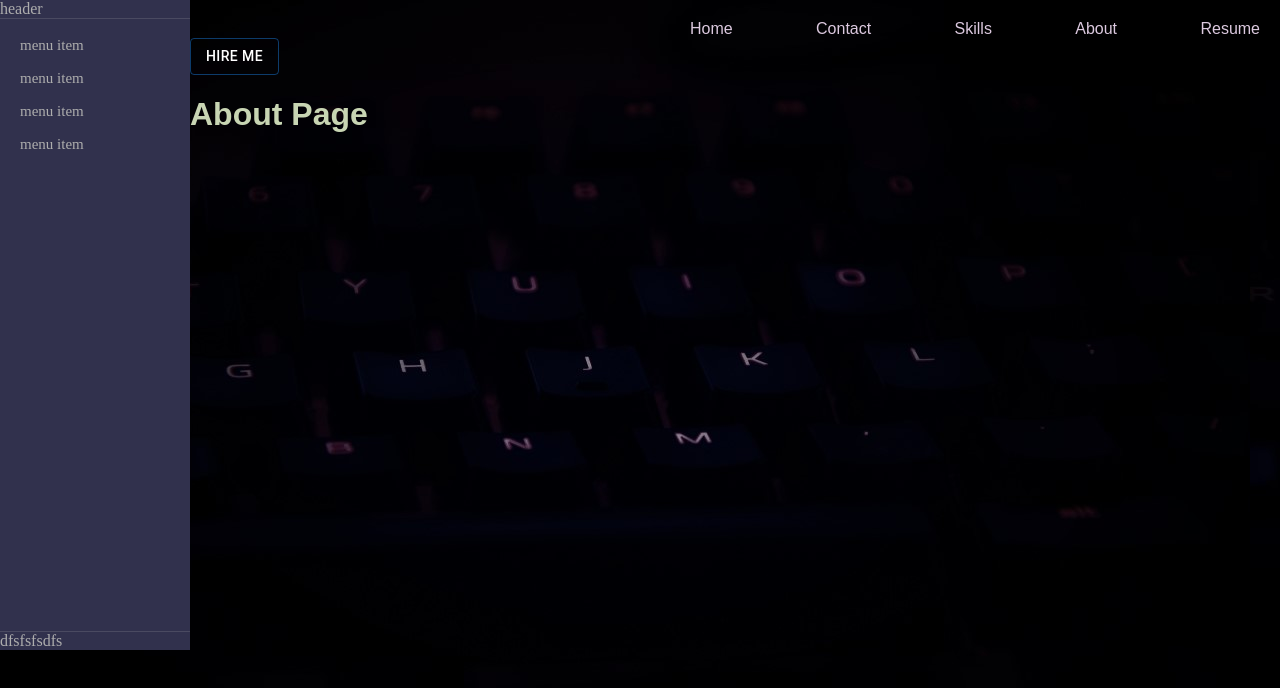
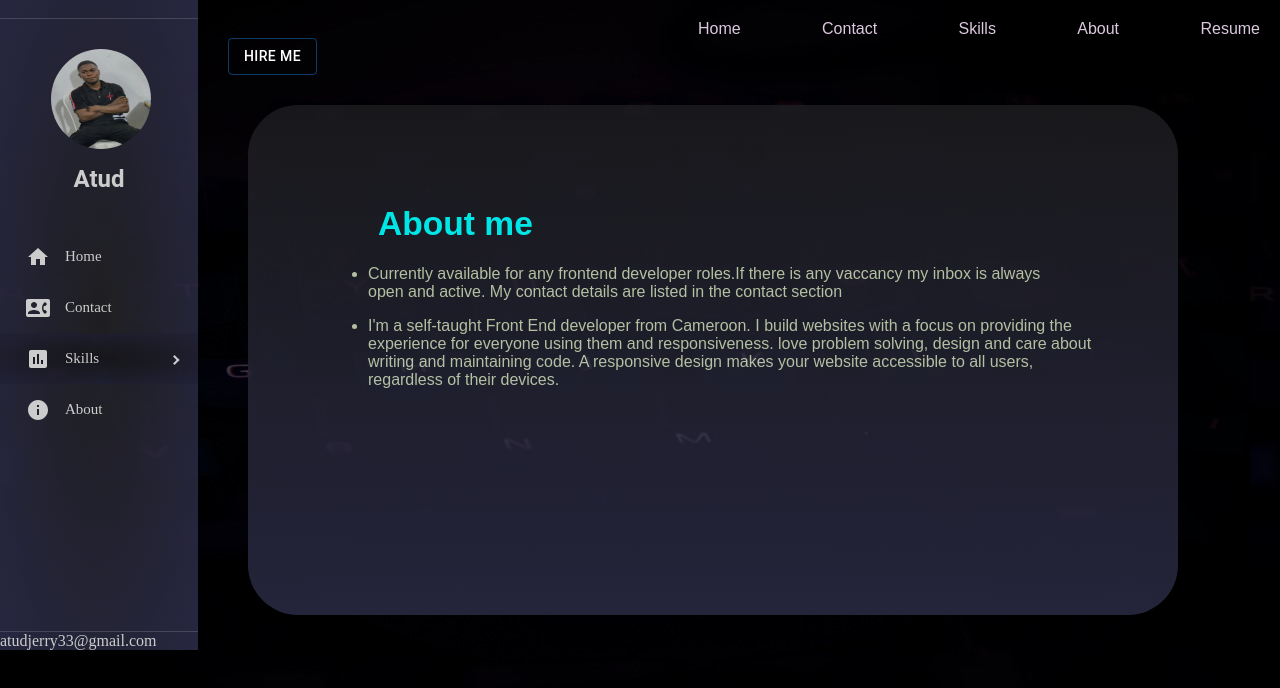
Before and after one commit to AtudJerry/My-Portfolio, a React (Create React App) app: page /Components/About in a window 1280 px wide. Shown: the top 688 px of the page. Built offline with nearby package versions, Linux system fonts and the light colour scheme.

Commit message:
all pages created

```diff
--- a/package.json
+++ b/package.json
@@ -12,9 +12,11 @@
     "@testing-library/jest-dom": "^5.16.5",
     "@testing-library/react": "^13.4.0",
     "@testing-library/user-event": "^13.5.0",
+    "emoji-picker-react": "^4.4.8",
     "formik": "^2.2.9",
     "nivo": "^0.31.0",
     "react": "^18.2.0",
+    "react-bootstrap": "^2.7.4",
     "react-dom": "^18.2.0",
     "react-icons": "^4.8.0",
     "react-material-ui-calendar": "^0.2.3",
--- a/src/App.css
+++ b/src/App.css
@@ -5,13 +5,17 @@ body{
 
 
 }
+h3{
+  font-style: oblique;
+  color: aqua;
+}
 
 a {
   text-decoration: none;
   color: rgb(220, 201, 223);
 }
 a:hover{
-  color: rgb(203, 170, 218);
+  color: rgb(98, 15, 143);
 }
 .container{
   transition: 0.3s ease-out 0s !important;
@@ -53,3 +57,136 @@ a:hover{
     display: flex;
     position: relative;
   }
+  .sidebar{
+
+    /* border-radius : 80%;
+    opacity : 0.6; */
+    /* background-color: blue; */
+  }
+  .sub{
+    background-image: radial-gradient(rgb(27, 27, 30),rgb(42, 42, 68, 0.952));
+    margin-left : 0px;
+  }
+
+
+  /* contact page style */
+
+
+  .contactpage{
+    width: 770px;
+    height: 350px;
+    margin-left: 50px;
+
+    /* t(rgb(38, 38, 41),rgba(51, 51, 86, 0.952)); */
+
+    background-image: linear-gradient(rgb(27, 27, 30), rgba(42, 42, 68, 0.952));
+    border-radius: 50px;
+    padding: 10px;
+    margin-top: 30px;
+    text-shadow: 3.3em;
+    box-shadow: 50em;
+    opacity: 0.9;
+    padding: 80px;
+
+  }
+  .contact-text{
+    margin-left: 50px;
+    margin-top: 20px;
+    color: aqua;
+    font-size: 2.1em;
+    opacity: 20.9;
+    size: 700px;
+  }
+  .contactnotes{
+   margin-left: 60px;
+   margin-right: 60px;
+   background-image: none;
+   color: beige;
+   font-style: italic;
+   font-family: monospace;
+  }
+ .row{
+  color: white;
+ }
+
+
+
+ /* skills */
+
+ .skillspage{
+  width: 770px;
+  height: 350px;
+  margin-left: 50px;
+
+  /* t(rgb(38, 38, 41),rgba(51, 51, 86, 0.952)); */
+
+  background-image: linear-gradient(rgb(27, 27, 30), rgba(42, 42, 68, 0.952));
+  border-radius: 50px;
+  padding: 10px;
+  margin-top: 30px;
+  text-shadow: 3.3em;
+  box-shadow: 50em;
+  opacity: 0.9;
+  padding: 80px;
+ }
+ .skill-text{
+  margin-left: 50px;
+  margin-top: 20px;
+  color:aqua;
+  font-size: 2.1em;
+  opacity: 20.9;
+  size: 700px;
+}
+
+
+/* About styles */
+
+.aboutpage{
+  width: 770px;
+  height: 350px;
+  margin-left: 50px;
+
+  /* t(rgb(38, 38, 41),rgba(51, 51, 86, 0.952)); */
+
+  background-image: linear-gradient(rgb(27, 27, 30), rgba(42, 42, 68, 0.952));
+  border-radius: 50px;
+  padding: 10px;
+  margin-top: 30px;
+  text-shadow: 3.3em;
+  box-shadow: 50em;
+  opacity: 0.9;
+  padding: 80px;
+ }
+ .aboutnotes{
+  font-family: Arial, Helvetica, sans-serif;
+ }
+ /* resumepage */
+ .resumepage{
+  width: 770px;
+  height: 350px;
+  margin-left: 50px;
+
+  /* t(rgb(38, 38, 41),rgba(51, 51, 86, 0.952)); */
+
+  background-image: linear-gradient(rgb(27, 27, 30), rgba(42, 42, 68, 0.952));
+  border-radius: 50px;
+  padding: 10px;
+  margin-top: 30px;
+  text-shadow: 3.3em;
+  box-shadow: 50em;
+  opacity: 0.9;
+  padding: 80px;
+
+}
+
+
+
+
+ @media(max-width : 500px){
+
+
+
+
+
+
+  }
--- a/src/Components/About.js
+++ b/src/Components/About.js
@@ -1,10 +1,25 @@
 import React from "react";
 import Sidebar from "../Sidebar";
+import Box  from "@mui/material/Box";
  const About = () => {
 
     return (
     <div>
-        <h1>About Page</h1>
+       <Box className="aboutpage" >
+
+
+       <h1 className="contact-text">About me</h1>
+       <ul type = " none">
+      <li> <p>Currently available for any frontend developer roles.If there is any vaccancy my inbox is always <br></br> open and active.
+        My contact details are listed in the contact section</p></li>
+        <li> <p>I'm a self-taught Front End developer from Cameroon. I build websites with a focus on providing the experience for everyone using them and responsiveness. love problem solving, design and care about writing and maintaining code.
+        A responsive design makes your website accessible to all users, regardless of their devices. </p> </li>
+        </ul>
+
+
+
+
+    </Box>
 
     </div>
     )
--- a/src/Components/Contact.js
+++ b/src/Components/Contact.js
@@ -1,13 +1,40 @@
 import React from "react";
 import {Link } from "react-router-dom"
 import Sidebar from "../Sidebar";
+import Box  from "@mui/material/Box"
+import { Container, Row, Col } from 'react-bootstrap'
+import EmailIcon from '@mui/icons-material/Email';
+import { IconButton } from "@mui/material";
+import WhatsAppIcon from '@mui/icons-material/WhatsApp';
+import CallIcon from '@mui/icons-material/Call';
  const Contact = () => {
 
     return (
-    <div>
-        <h1>Contact Page</h1>
+    <Box className="contactpage" >
+        <Box>
+        <h1 className="contact-text">Get in touch</h1>
+        <h2 className="contactnotes">Currently available for any frontend developer roles.   <br></br> &nbsp; &nbsp;If there is any vaccancy my inbox is always <br></br>  &nbsp; &nbsp;  &nbsp; open and active.
+        My contact details <br></br> &nbsp; &nbsp;  &nbsp;  &nbsp; &nbsp; &nbsp; &nbsp; &nbsp;  are listed below</h2>
+        </Box>
+       <Container>
+        <Row className="row">
+                                <h3>Contact Details</h3>
+                                <Col md={7}>
+                                    <ul type = "none">
+                                    <li>Email<IconButton><EmailIcon color="primary"/></IconButton>: atudjerry33@gmail.com</li>
+                                    <li>WhatsApp<IconButton>< WhatsAppIcon color="primary"/></IconButton>: 680654678</li>
+                                    <li>Phone<IconButton><CallIcon color="primary"/></IconButton>: 680654678</li>
 
-    </div>
+                                    </ul>
+                                </Col>
+
+                                </Row>
+
+        </Container>
+
+
+
+    </Box>
     )
  }
  export default Contact
--- a/src/Components/Skills.js
+++ b/src/Components/Skills.js
@@ -1,10 +1,51 @@
 import React from "react";
+import Box  from "@mui/material/Box";
+import { Col, Container,  Row } from "react-bootstrap";
 const Skills = () => {
 
     return(
         <div>
 
-        <h1>No Skills yet</h1>
+        <Box className = "skillspage">
+        <h1 className="skill-text">Skills</h1>
+
+        <Container>
+                <Row className='textbackground'>
+                    <Col md={7} >
+                        <h3 className='aboutmetext'>About <span>Me</span></h3>
+                        <p className='aboutdetails'>I'm a self-taught Front End developer from Cameroon. I build websites with a focus on providing the experience for everyone using them and responsiveness. love problem solving, design and care about writing and maintaining code. A responsive design makes your website accessible to all users, regardless of their devices.
+                        </p>
+                        <ul className='skilllist' type ="circle" color="black">
+                        <h3 className="head">Skills</h3>
+                            <Box ml= "40px" mr= "300px" sx={{display : 'flex',justifyContent : 'space-between'}}>
+                            <Row>
+
+                                <Col md={7}>
+                                    <li>HTML5/CSS3</li>
+                                    <li>JavaScript</li>
+                                    <li>jQuery</li>
+                                    <li>Git/Github</li>
+                                </Col>
+                                </Row> <br></br>
+                                <Row>
+                                <Col md={5}>
+
+                                    <li>React Js</li>
+                                    <li>Redux Js</li>
+                                    <li>React-Bootsrap</li>
+                                    <li>Material-ui</li>
+
+                                </Col>
+                            </Row>
+                            </Box>
+                        </ul>
+                    </Col>
+                    <Col md={5}>
+                        <div className="webimage"></div>
+                    </Col>
+                </Row>
+            </Container>
+            </Box>
 
         </div>
     )
--- a/src/Sidebar.js
+++ b/src/Sidebar.js
@@ -1,5 +1,5 @@
 import React from "react";
-import { Typography } from "@mui/material";
+import { Typography, colors } from "@mui/material";
 import "./App.scss"
 import {
     ProSidebar,
@@ -10,32 +10,77 @@ import {
     SidebarFooter,
     SidebarHeader,
   } from "react-pro-sidebar";
-
-
-
+  import HomeIcon from '@mui/icons-material/Home';
+  import ContactPhoneIcon from '@mui/icons-material/ContactPhone';
+  import PollIcon from '@mui/icons-material/Poll';
+  import InfoIcon from '@mui/icons-material/Info';
+import { Link } from "react-router-dom";
+import Box from "@mui/material/Box";
 
 
 function Sidebar() {
 
     return(
-        <ProSidebar style = {{height : "650px"}}>
+        <ProSidebar className = "sidebar" mt ="50px" brakpoint = "sm" style = {{height : "650px", borderRadius : "80%", opacity : "0.8"}}>
             <SidebarContent>
-                <SidebarHeader>header</SidebarHeader>
+                <SidebarHeader><br></br></SidebarHeader>
                 <Menu>
-                    <MenuItem>
-                    <Typography variant ="h8"> menu item</Typography>
+                    <Box>
+                    <img
+                  alt="profile-user"
+                  width="100px"
+                  height="100px"
+                  src={require('./jerry.jpg')}
+                  style={{ marginLeft : "51px", marginTop : "20px" ,cursor: "pointer", borderRadius: "90%" }}
+                />
+                <Box textAlign="center">
+                <Typography
+                  variant="h5"
+                  color='white'
+                  fontWeight="bold"
+                  sx={{ m: "10px 0 0 0" }}
+                >
+                  Atud
+                </Typography>
+                </Box>
+
+
+                <br></br> <br></br>
+                    </Box>
+                    <MenuItem icon = {<HomeIcon/>}>
+                    <Link to="/Components/Home">Home </Link>
+                    {/* <Typography variant ="h6"> Home</Typography> */}
                     </MenuItem>
 
-                    <MenuItem>
-                    <Typography variant ="h8"> menu item</Typography>
+                    <MenuItem icon = {<ContactPhoneIcon/>}>
+
+                    <Link to="/Components/Contact">Contact</Link>
+
+
                     </MenuItem>
 
+                    <Box className="sub">
+                    <SubMenu icon = {<PollIcon/>} title='Skills' >
+
+                        <MenuItem>
+                    <Typography variant ="h8"> Reactjs</Typography>
+                    </MenuItem>
                     <MenuItem>
-                    <Typography variant ="h8"> menu item</Typography>
+                    <Typography variant ="h8"> Html/css</Typography>
+                    </MenuItem>
+                    <MenuItem>
+                    <Typography variant ="h8">Python </Typography>
+                    </MenuItem>
+                    <MenuItem>
+                    <Typography variant ="h8"> Digital drawing</Typography>
                     </MenuItem>
 
-                    <MenuItem>
-                    <Typography variant ="h8"> menu item</Typography>
+                    </SubMenu>
+                    </Box>
+
+                    <MenuItem icon = {<InfoIcon/>}>
+
+        <Link to="/Components/About">About</Link>
                     </MenuItem>
 
 
@@ -48,7 +93,7 @@ function Sidebar() {
 
 
             </SidebarContent>
-            <SidebarFooter>dfsfsfsdfs</SidebarFooter>
+            <SidebarFooter>atudjerry33@gmail.com</SidebarFooter>
         </ProSidebar>
 
 
--- a/src/body/Body.js
+++ b/src/body/Body.js
@@ -14,7 +14,7 @@ import Button from '@mui/material/Button';
 
 
 const Body = () => {
-  return (<Button variant='outlined' sx = {{color: 'white'}}> HIRE ME  </Button>
+  return ( <a href = "https://drive.google.com/file/d/1ip_H3EHRxj4n7QL05bvO0eOVYpeRYGR-/view?usp=drivesdk "><Button variant='outlined'   sx = {{color: 'white', marginLeft:"30px"}}> HIRE ME  </Button> </a>
   )
 };
 export default Body;
--- a/src/topbar/Topbar.jsx
+++ b/src/topbar/Topbar.jsx
@@ -10,7 +10,7 @@ import CallIcon from '@mui/icons-material/Call';
 
 
     return(
-        <Box sx = {{ display: 'flex',
+        <Box sx = {{ flexGrow : 1,  display: 'flex',
             justifyContent : "space-between",
             marginLeft: '500px',
             marginRight: '20px',
```
Also changed, not shown: src/App.js (+7 -3 lines), src/App.scss (+5 -2 lines), src/Components/Home.js (+14 -12 lines), src/Components/Resume.js (+6 -1 lines), 1 other file (tests, documents, lock files or other folders).
